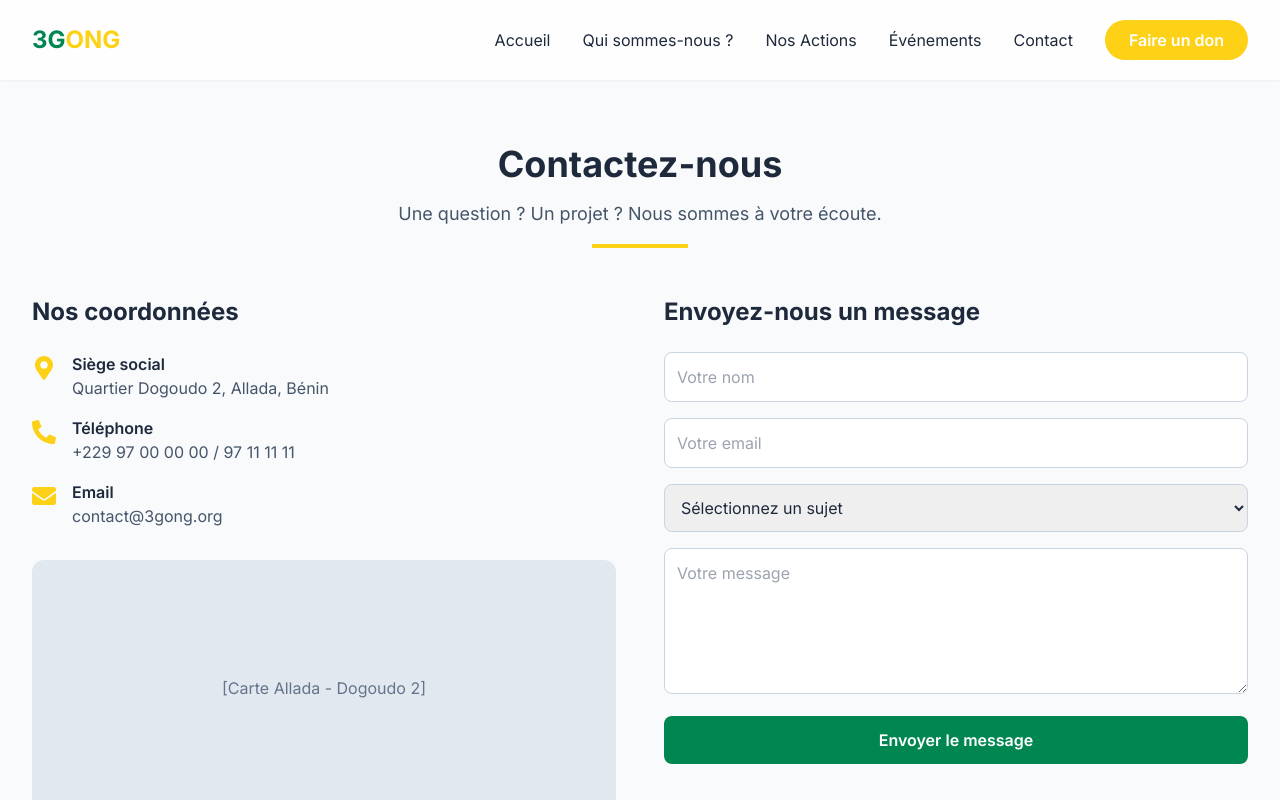
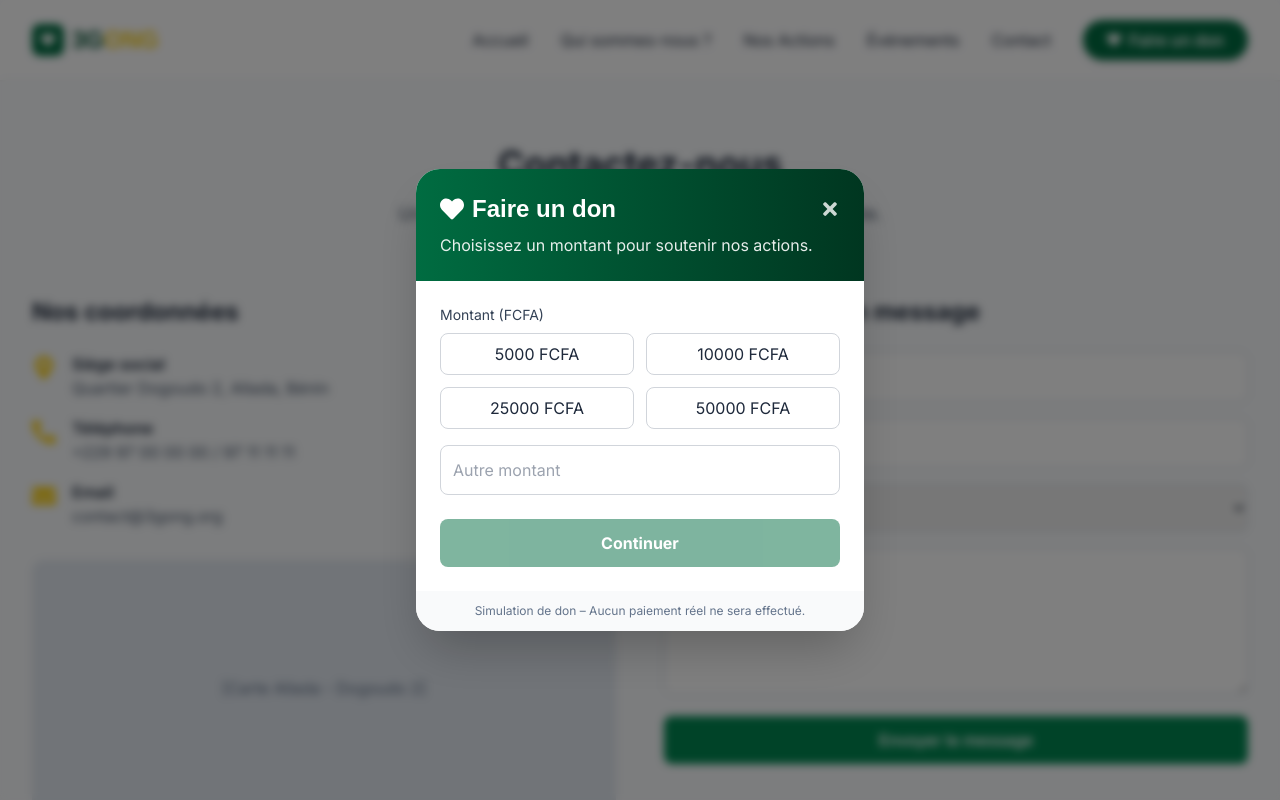
Before and after one commit to PATAWALA/3G-ong, a React (Vite) app: page /contact in a window 1280 px wide. Both pictures are taken after a click on the button "Faire un don". Shown: the top 800 px of the page. Built offline with nearby package versions, Linux system fonts and the light colour scheme.

Commit message:
9 update

```diff
--- a/src/components/Layout/Navbar.tsx
+++ b/src/components/Layout/Navbar.tsx
@@ -1,8 +1,9 @@
 import { useState } from 'react';
 import { Link } from 'react-router-dom';
-import { FaBars, FaTimes } from 'react-icons/fa';
+import { FaBars, FaTimes, FaHeart } from 'react-icons/fa';
 import { motion } from 'motion/react';
 import MobileMenu from './MobileMenu';
+import DonationModal from '../UI/DonationModal'; // Adapte le chemin si nécessaire
 
 interface NavItem {
   name: string;
@@ -30,12 +31,19 @@ const navItems: NavItem[] = [
 
 export default function Navbar() {
   const [isOpen, setIsOpen] = useState<boolean>(false);
+  const [isDonationOpen, setIsDonationOpen] = useState<boolean>(false);
 
   return (
-    <header className="sticky top-0 z-50 bg-white/80 backdrop-blur-md shadow-sm">
+    <>
+      <header className="sticky top-0 z-40 bg-white/80 backdrop-blur-md shadow-sm">
         <div className="container-custom flex items-center justify-between h-16 lg:h-20">
-        <Link to="/" className="text-2xl font-bold text-primary">
-          3G<span className="text-secondary">ONG</span>
+          <Link to="/" className="flex items-center gap-2 text-2xl font-display font-bold">
+            <div className="w-8 h-8 rounded-lg bg-primary-600 flex items-center justify-center">
+              <FaHeart className="text-white text-sm" />
+            </div>
+            <span className="text-primary-700">
+              3G<span className="text-secondary-500">ONG</span>
+            </span>
           </Link>
 
           <nav className="hidden lg:flex items-center gap-8">
@@ -72,8 +80,10 @@ export default function Navbar() {
             <motion.button
               whileHover={{ scale: 1.05 }}
               whileTap={{ scale: 0.95 }}
-            className="bg-secondary text-white px-6 py-2 rounded-full font-semibold"
+              onClick={() => setIsDonationOpen(true)}
+              className="bg-primary-600 hover:bg-primary-700 text-white px-6 py-2 rounded-full font-semibold shadow-md transition flex items-center gap-2"
             >
+              <FaHeart size={14} />
               Faire un don
             </motion.button>
           </nav>
@@ -89,5 +99,8 @@ export default function Navbar() {
 
         <MobileMenu isOpen={isOpen} setIsOpen={setIsOpen} navItems={navItems} />
       </header>
+
+      <DonationModal isOpen={isDonationOpen} onClose={() => setIsDonationOpen(false)} />
+    </>
   );
 }
--- /dev/null
+++ b/src/components/UI/DonationModal.tsx
@@ -0,0 +1,141 @@
+import { useState } from 'react';
+import { motion, AnimatePresence } from 'motion/react';
+import { FaTimes, FaHeart, FaCreditCard, FaMobileAlt } from 'react-icons/fa';
+
+interface DonationModalProps {
+  isOpen: boolean;
+  onClose: () => void;
+}
+
+export default function DonationModal({ isOpen, onClose }: DonationModalProps) {
+  const [amount, setAmount] = useState<string>('');
+  const [step, setStep] = useState<'amount' | 'payment'>('amount');
+
+  const predefinedAmounts = ['5000', '10000', '25000', '50000'];
+
+  const handleSubmit = (e: React.FormEvent) => {
+    e.preventDefault();
+    if (step === 'amount') {
+      setStep('payment');
+    } else {
+      alert('Merci pour votre générosité ! (Simulation)');
+      onClose();
+      setStep('amount');
+      setAmount('');
+    }
+  };
+
+  return (
+    <AnimatePresence>
+      {isOpen && (
+        <motion.div
+          initial={{ opacity: 0 }}
+          animate={{ opacity: 1 }}
+          exit={{ opacity: 0 }}
+          className="fixed inset-0 z-50 flex items-center justify-center p-4 bg-black/50 backdrop-blur-sm"
+          onClick={onClose}
+        >
+          <motion.div
+            initial={{ scale: 0.9, opacity: 0 }}
+            animate={{ scale: 1, opacity: 1 }}
+            exit={{ scale: 0.9, opacity: 0 }}
+            className="bg-white rounded-3xl shadow-2xl max-w-md w-full overflow-hidden"
+            onClick={(e) => e.stopPropagation()}
+          >
+            <div className="p-6 bg-gradient-to-r from-primary-600 to-primary-800 text-white">
+              <div className="flex justify-between items-center">
+                <h2 className="text-2xl font-display font-bold flex items-center gap-2">
+                  <FaHeart /> Faire un don
+                </h2>
+                <button onClick={onClose} className="text-white/80 hover:text-white">
+                  <FaTimes size={20} />
+                </button>
+              </div>
+              <p className="text-white/90 mt-2">
+                {step === 'amount'
+                  ? 'Choisissez un montant pour soutenir nos actions.'
+                  : 'Simulation de paiement sécurisé.'}
+              </p>
+            </div>
+
+            <form onSubmit={handleSubmit} className="p-6">
+              {step === 'amount' ? (
+                <>
+                  <label className="block text-sm font-medium text-slate-700 mb-2">
+                    Montant (FCFA)
+                  </label>
+                  <div className="grid grid-cols-2 gap-3 mb-4">
+                    {predefinedAmounts.map((val) => (
+                      <button
+                        key={val}
+                        type="button"
+                        onClick={() => setAmount(val)}
+                        className={`py-2 px-4 rounded-lg border transition ${
+                          amount === val
+                            ? 'bg-primary-600 text-white border-primary-600'
+                            : 'bg-white border-gray-300 hover:border-primary-400'
+                        }`}
+                      >
+                        {val} FCFA
+                      </button>
+                    ))}
+                  </div>
+                  <input
+                    type="number"
+                    placeholder="Autre montant"
+                    value={amount}
+                    onChange={(e) => setAmount(e.target.value)}
+                    className="w-full p-3 border border-gray-300 rounded-lg focus:ring-2 focus:ring-primary-500 focus:border-transparent"
+                    min="500"
+                  />
+                  <button
+                    type="submit"
+                    disabled={!amount}
+                    className="mt-6 w-full bg-primary-600 hover:bg-primary-700 text-white font-bold py-3 rounded-lg transition disabled:opacity-50 disabled:cursor-not-allowed"
+                  >
+                    Continuer
+                  </button>
+                </>
+              ) : (
+                <>
+                  <div className="space-y-4">
+                    <div className="flex items-center gap-3 p-3 border rounded-lg bg-gray-50">
+                      <FaCreditCard className="text-primary-600" />
+                      <span>Carte bancaire (Visa, Mastercard)</span>
+                    </div>
+                    <div className="flex items-center gap-3 p-3 border rounded-lg bg-gray-50">
+                      <FaMobileAlt className="text-primary-600" />
+                      <span>Mobile Money (MTN, Moov)</span>
+                    </div>
+                    <p className="text-sm text-slate-500">
+                      Montant : <strong>{amount} FCFA</strong>
+                    </p>
+                  </div>
+                  <div className="flex gap-3 mt-6">
+                    <button
+                      type="button"
+                      onClick={() => setStep('amount')}
+                      className="flex-1 border border-gray-300 text-gray-700 font-medium py-3 rounded-lg hover:bg-gray-50 transition"
+                    >
+                      Retour
+                    </button>
+                    <button
+                      type="submit"
+                      className="flex-1 bg-primary-600 hover:bg-primary-700 text-white font-bold py-3 rounded-lg transition"
+                    >
+                      Confirmer (simulation)
+                    </button>
+                  </div>
+                </>
+              )}
+            </form>
+
+            <div className="bg-gray-50 px-6 py-3 text-center text-xs text-slate-500">
+              Simulation de don – Aucun paiement réel ne sera effectué.
+            </div>
+          </motion.div>
+        </motion.div>
+      )}
+    </AnimatePresence>
+  );
+}
```
Lines whose indentation alone changed are shown as unchanged.
